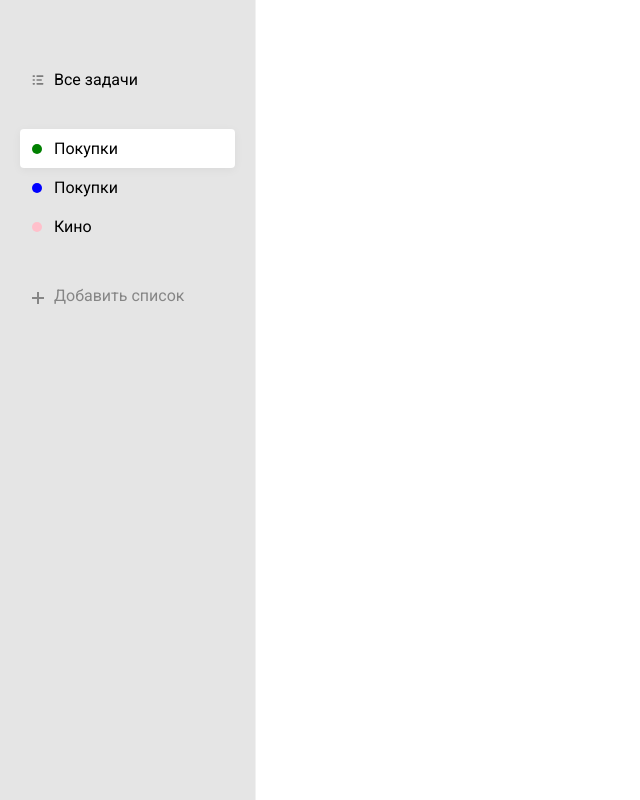
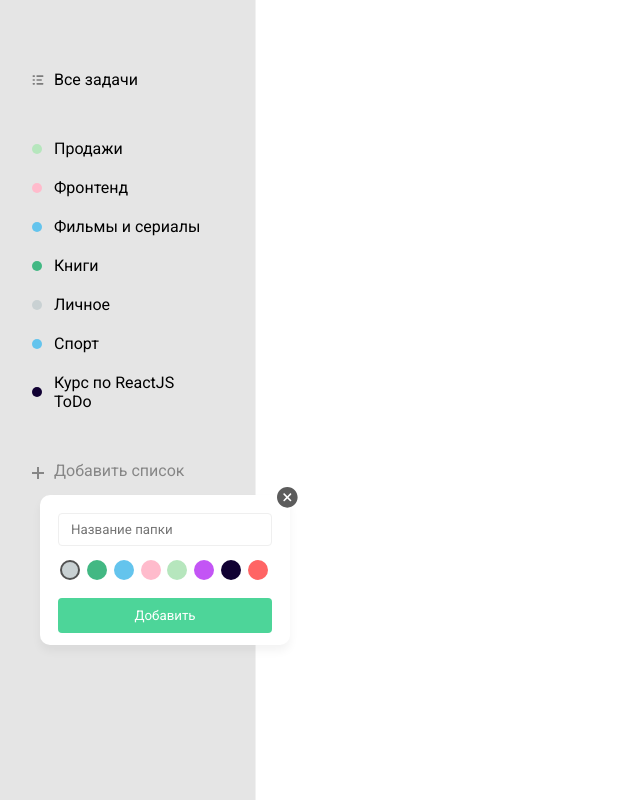
Before and after one commit to alexvolkovv/ReactToDoApp, a React (Create React App) app in the folder client/: page / in a window 1280 px wide. Both pictures are taken after a click on the item "Добавить список". Shown: the whole page, without its empty margins (0-640 px from the left). Built offline with nearby package versions, Linux system fonts and the light colour scheme.

Commit message:
feat: sidebar finished

```diff
--- a/client/package.json
+++ b/client/package.json
@@ -10,6 +10,7 @@
     "react": "^18.0.0",
     "react-dom": "^18.0.0",
     "react-scripts": "5.0.0",
+    "util": "^0.12.4",
     "web-vitals": "^2.1.4"
   },
   "scripts": {
--- a/client/src/App.js
+++ b/client/src/App.js
@@ -1,10 +1,26 @@
-import listSvg from './assets/img/list.svg'
 import List from './components/List/List'
-import Plus from './components/AddListButton/Plus/Plus'
-import React from 'react'
+import React, { useState } from 'react'
 import AddListButton from './components/AddListButton/AddListButton'
+import db from './assets/db.json'
 
 function App() {
+  const [lists, setLists] = useState(
+    db.lists.map((list) => {
+      const colors = db.colors.filter((color) => color.id === list.colorId)
+
+      return { ...list, color: colors[0].hex }
+    })
+  )
+
+  function onAddLists(obj) {
+    setLists([...lists, obj])
+  }
+
+  function onRemoveList(list) {
+    const newArr = lists.filter((currentList) => currentList.id !== list.id)
+
+    setLists(newArr)
+  }
   return (
     <div className="todo">
       <div className="todo__sidebar">
@@ -31,58 +47,11 @@ function App() {
           isRemovable={false}
         />
 
-        <List
-          lists={[
-            {
-              color: 'green',
-              name: 'Покупки',
-              active: true,
-            },
-            {
-              color: 'blue',
-              name: 'Покупки',
-            },
-            {
-              color: 'pink',
-              name: 'Кино',
-            },
-          ]}
-        />
+        <List lists={lists} isRemovable={true} onRemove={onRemoveList} />
         <AddListButton
-          colors={[
-            {
-              id: 0,
-              hex: '#C9D1D3',
-            },
-            {
-              id: 1,
-              hex: '#42B883',
-            },
-            {
-              id: 2,
-              hex: '#64C4ED',
-            },
-            {
-              id: 3,
-              hex: '#FFBBCC',
-            },
-            {
-              id: 4,
-              hex: '#B6E6BD',
-            },
-            {
-              id: 5,
-              hex: '#C355F5',
-            },
-            {
-              id: 6,
-              hex: '#09011A',
-            },
-            {
-              id: 7,
-              hex: '#FF6464',
-            },
-          ]}
+          lists={lists}
+          onAddLists={onAddLists}
+          colors={db.colors}
         />
       </div>
     </div>
--- /dev/null
+++ b/client/src/assets/db.json
@@ -0,0 +1,173 @@
+{
+  "lists": [
+    {
+      "id": 1,
+      "name": "Продажи",
+      "colorId": 5
+    },
+    {
+      "id": 2,
+      "name": "Фронтенд",
+      "colorId": 4
+    },
+    {
+      "id": 3,
+      "name": "Фильмы и сериалы",
+      "colorId": 3
+    },
+    {
+      "id": 4,
+      "name": "Книги",
+      "colorId": 2
+    },
+    {
+      "id": 5,
+      "name": "Личное",
+      "colorId": 1
+    },
+    {
+      "name": "Спорт",
+      "colorId": 3,
+      "id": 6
+    },
+    {
+      "name": "Курс по ReactJS ToDo",
+      "colorId": 7,
+      "id": 7
+    }
+  ],
+  "tasks": [
+    {
+      "id": 1,
+      "listId": 2,
+      "text": "Изучить JavaScript",
+      "completed": true
+    },
+    {
+      "id": 2,
+      "listId": 2,
+      "text": "Изучить паттерны проектирования",
+      "completed": false
+    },
+    {
+      "id": 3,
+      "listId": 2,
+      "text": "ReactJS Hooks (useState, useReducer, useEffect и т.д.)",
+      "completed": true
+    },
+    {
+      "id": 4,
+      "listId": 2,
+      "text": "Redux (redux-observable, redux-saga)",
+      "completed": false
+    },
+    {
+      "listId": 2,
+      "text": "123",
+      "completed": true,
+      "id": 5
+    },
+    {
+      "listId": 1,
+      "text": "test",
+      "completed": false,
+      "id": 6
+    },
+    {
+      "listId": 1,
+      "text": "qweqwe",
+      "completed": false,
+      "id": 7
+    },
+    {
+      "listId": 1,
+      "text": "qweqwe",
+      "completed": true,
+      "id": 8
+    },
+    {
+      "listId": 1,
+      "text": "123",
+      "completed": false,
+      "id": 9
+    },
+    {
+      "listId": 4,
+      "text": "Купить 1984!",
+      "completed": true,
+      "id": 10
+    },
+    {
+      "listId": 2,
+      "text": "222",
+      "completed": true,
+      "id": 12
+    },
+    {
+      "listId": 7,
+      "text": "Сделали сайдбар",
+      "completed": true,
+      "id": 15
+    },
+    {
+      "listId": 7,
+      "text": "Сделали список задач",
+      "completed": true,
+      "id": 16
+    },
+    {
+      "listId": 7,
+      "text": "Сделали удаление и редактирование задач и списков",
+      "completed": true,
+      "id": 17
+    },
+    {
+      "listId": 8,
+      "text": "tttt",
+      "completed": false,
+      "id": 18
+    }
+  ],
+  "colors": [
+    {
+      "id": 1,
+      "hex": "#C9D1D3",
+      "name": "grey"
+    },
+    {
+      "id": 2,
+      "hex": "#42B883",
+      "name": "green"
+    },
+    {
+      "id": 3,
+      "hex": "#64C4ED",
+      "name": "blue"
+    },
+    {
+      "id": 4,
+      "hex": "#FFBBCC",
+      "name": "pink"
+    },
+    {
+      "id": 5,
+      "hex": "#B6E6BD",
+      "name": "lime"
+    },
+    {
+      "id": 6,
+      "hex": "#C355F5",
+      "name": "purple"
+    },
+    {
+      "id": 7,
+      "hex": "#110133",
+      "name": "black"
+    },
+    {
+      "id": 8,
+      "hex": "#FF6464",
+      "name": "red"
+    }
+  ]
+}
--- a/client/src/components/AddListButton/AddListButton.jsx
+++ b/client/src/components/AddListButton/AddListButton.jsx
@@ -4,8 +4,8 @@ import List from '../List/List'
 import AddListPopup from './AddListPopup/AddListPopup'
 
 const AddListButton = (props) => {
-  const { colors } = props
-  const [visiblePopup, setVisiblePopup] = useState(true)
+  const { colors, lists, onAddLists } = props
+  const [visiblePopup, setVisiblePopup] = useState(false)
 
   return (
     <div>
@@ -22,7 +22,12 @@ const AddListButton = (props) => {
         ]}
       />
       {visiblePopup && (
-        <AddListPopup colors={colors} setVisiblePopup={setVisiblePopup} />
+        <AddListPopup
+          colors={colors}
+          lists={lists}
+          onAddLists={onAddLists}
+          setVisiblePopup={setVisiblePopup}
+        />
       )}
     </div>
   )
--- a/client/src/components/AddListButton/AddListPopup/AddListPopup.jsx
+++ b/client/src/components/AddListButton/AddListPopup/AddListPopup.jsx
@@ -4,8 +4,25 @@ import Circle from '../../Circle/Circle'
 import closeImage from '../../../assets/img/close.svg'
 
 const AddListPopup = (props) => {
-  const { colors, setVisiblePopup } = props
+  const { colors, setVisiblePopup, lists, onAddLists } = props
   const [selectedColor, selectColor] = useState(colors[0].id)
+  const [folderName, setFolderName] = useState('')
+
+  function addNewFolder(folderName) {
+    if (!folderName) {
+      alert('Введите название списка')
+      return
+    }
+    let obj = {
+      id: lists[lists.length - 1]?.id + 1 || 0,
+      name: folderName,
+      colorId: selectedColor,
+      color: colors.filter((color) => color.id === selectedColor)[0].hex,
+    }
+
+    onAddLists(obj)
+    setVisiblePopup(false)
+  }
   return (
     <div className={'add-list-popup'}>
       <img
@@ -16,7 +33,15 @@ const AddListPopup = (props) => {
           setVisiblePopup(false)
         }}
       />
-      <input type="text" placeholder={'Название папки'} className={'field'} />
+      <input
+        type="text"
+        placeholder={'Название папки'}
+        className={'field'}
+        value={folderName}
+        onChange={(e) => {
+          setFolderName(e.target.value)
+        }}
+      />
       <ul className={'colors'}>
         {colors.map((color) => (
           <li key={color.id}>
@@ -30,7 +55,14 @@ const AddListPopup = (props) => {
           </li>
         ))}
       </ul>
-      <button className={'button'}>Добавить</button>
+      <button
+        onClick={() => {
+          addNewFolder(folderName)
+        }}
+        className={'button'}
+      >
+        Добавить
+      </button>
     </div>
   )
 }
--- a/client/src/components/List/List.jsx
+++ b/client/src/components/List/List.jsx
@@ -1,9 +1,10 @@
 import React from 'react'
 import './List.scss'
 import Circle from '../Circle/Circle'
+import removeImg from '../../assets/img/remove-list.svg'
 
 const List = (props) => {
-  const { lists, isRemovable, onClick } = props
+  const { lists, isRemovable, onClick, onRemove } = props
 
   return (
     <ul className="list">
@@ -17,6 +18,18 @@ const List = (props) => {
         >
           <i>{list.icon ? list.icon : <Circle color={list.color} />}</i>
           <span>{list.name}</span>
+          {isRemovable ? (
+            <img
+              onClick={() => {
+                onRemove(list)
+              }}
+              className={'list-remove__btn'}
+              src={removeImg}
+              alt="Remove"
+            />
+          ) : (
+            ''
+          )}
         </li>
       ))}
     </ul>
--- a/client/src/components/List/List.scss
+++ b/client/src/components/List/List.scss
@@ -1,5 +1,6 @@
 .list {
   margin-bottom: 30px;
+
   &__add-button {
     color: #868686;
     &:hover {
@@ -15,6 +16,16 @@
     align-items: center;
     padding: 10px 12px;
     cursor: pointer;
+    span {
+      flex: 1;
+    }
+    &:hover {
+      background: rgba(255, 255, 255, 0.6);
+      .list-remove__btn {
+        opacity: 0.3;
+      }
+    }
+
     &.active {
       background: #FFFFFF;
       box-shadow: 0px 2px 10px rgba(0, 0, 0, 0.05);
@@ -30,3 +41,10 @@
     }
   }
 }
+
+.list li .list-remove__btn {
+  opacity: 0;
+  &:hover {
+    opacity: 0.8;
+  }
+}
```
Also changed, not shown: client/src/assets/img/remove-list.svg (added), 1 other file (tests, documents, lock files or other folders).
